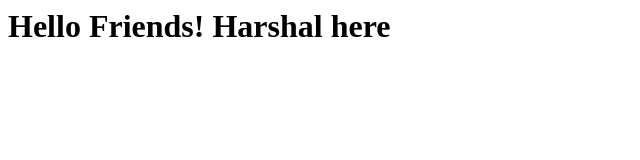
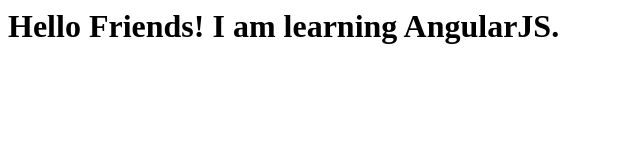
Before and after one commit to hdhelia/SIngle-Web-Page-Application-Repo, a plain HTML site: page index.html in a window 1280 px wide. Shown: the whole page, without its empty margins (0-640 px from the left). Drawn offline with Linux system fonts and the light colour scheme.

Commit message:
New version of index.html

```diff
--- a/index.html
+++ b/index.html
@@ -5,6 +5,6 @@
         </title>
     </head>
     <body>
-        <h1>Hello Friends! Harshal here</h1>
+        <h1>Hello Friends! I am learning AngularJS.</h1>
     </body>
 </html>
```
